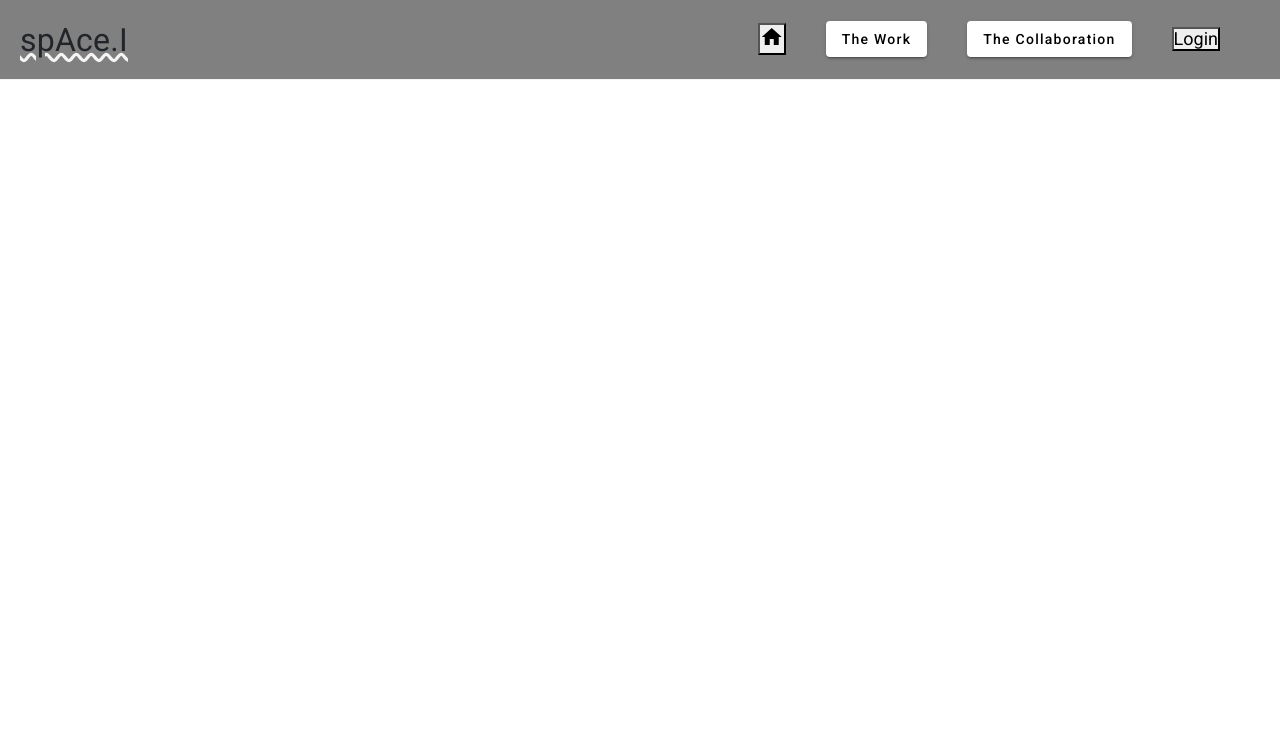
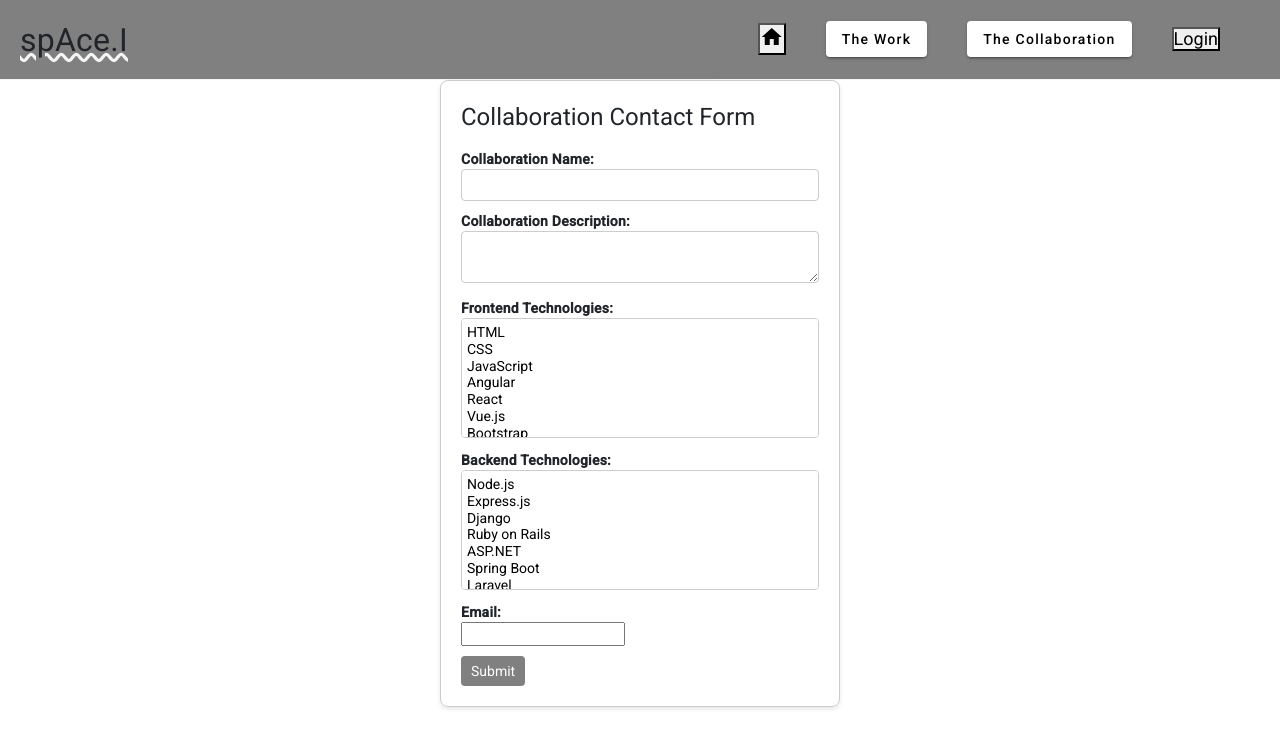
Before and after one commit to chanduvarmak/spAce.I-SPA, an Angular app: page /collabcom in a window 1280 px wide. Before the commit this address led to /. Shown: the top 748 px of the page. Built offline with nearby package versions, Linux system fonts and the light colour scheme.

Commit message:
Created new component for collaboration form.

```diff
--- a/src/app/app-routing.module.ts
+++ b/src/app/app-routing.module.ts
@@ -13,6 +13,7 @@ import { ProjectdetailsComponent } from './projectdetails/projectdetails.compone
 import { ThanksComponent } from './thanks/thanks.component';
 import { TestingComponent } from './testing/testing.component';
 import { ContactComponent } from './contact/contact.component';
+import { CollabcommComponent } from './collabcomm/collabcomm.component';
 const routes: Routes = [
   // { path: 'header', component: HeaderComponent },
   // { path: 'home', component: HomeComponent },
@@ -35,6 +36,7 @@ const routes: Routes = [
   { path: 'thanks', component: ThanksComponent },
   { path: 'test', component: TestingComponent },
   { path: 'contact', component: ContactComponent },
+  { path: 'collabcom', component: CollabcommComponent },
 ];
 
 @NgModule({
--- a/src/app/app.module.ts
+++ b/src/app/app.module.ts
@@ -27,6 +27,7 @@ import { TestingComponent } from './testing/testing.component';
 import { ContactComponent } from './contact/contact.component';
 import { ToastrModule } from 'ngx-toastr';
 import { ToastrService } from 'ngx-toastr';
+import { CollabcommComponent } from './collabcomm/collabcomm.component';
 
 @NgModule({
   declarations: [
@@ -44,6 +45,7 @@ import { ToastrService } from 'ngx-toastr';
     ThanksComponent,
     TestingComponent,
     ContactComponent,
+    CollabcommComponent,
   ],
   imports: [
     BrowserModule,
--- /dev/null
+++ b/src/app/collabcomm/collabcomm.component.css
@@ -0,0 +1,68 @@
+.container {
+    width: 400px;
+    margin: 0 auto;
+    border: 1px solid #ccc;
+    border-radius: 8px;
+    padding: 20px;
+    box-shadow: 0 2px 4px rgba(0, 0, 0, 0.1);
+    animation: slideIn 0.5s ease-in-out;
+  }
+  form {
+    max-width: 400px;
+    margin: 0 auto;
+  }
+
+  label {
+    display: block;
+    margin-top: 10px;
+    font-weight: bold;
+  }
+
+  input[type="text"],
+  textarea {
+    width: 100%;
+    padding: 5px;
+    border: 1px solid #ccc;
+    border-radius: 4px;
+    box-sizing: border-box;
+  }
+
+  select {
+    width: 100%;
+    height: 120px;
+    padding: 5px;
+    border: 1px solid #ccc;
+    border-radius: 4px;
+    box-sizing: border-box;
+    overflow-y: scroll;
+    resize: none;
+  }
+
+  button {
+    margin-top: 10px;
+    padding: 5px 10px;
+    background-color: gray;
+    color: white;
+    border: none;
+    border-radius: 4px;
+    cursor: pointer;
+  }
+
+  button:hover {
+    background-color: black;
+  }
+
+  .error-message {
+    color: red;
+    margin-top: 5px;
+  }
+  @keyframes slideIn {
+    0% {
+      opacity: 0;
+      transform: translateY(-20px);
+    }
+    100% {
+      opacity: 1;
+      transform: translateY(0);
+    }
+  }
--- /dev/null
+++ b/src/app/collabcomm/collabcomm.component.html
@@ -0,0 +1,108 @@
+<div class="container">
+  <link rel="stylesheet" href="./collabcomm.component.css" />
+  <h1>Collaboration Contact Form</h1>
+  <form [formGroup]="collabForm" (ngSubmit)="onSubmit()">
+    <label for="CollaborationName">Collaboration Name:</label>
+    <input type="text" id="CollaborationName" formControlName="name" />
+    <div
+      class="error-message"
+      *ngIf="
+      collabForm.get('name')?.invalid && collabForm.get('name')?.touched
+      "
+    >
+      Please enter a valid Collaboration name.
+    </div>
+
+    <label for="CollaborationDescription">Collaboration Description:</label>
+    <textarea id="CollaborationDescription" formControlName="description"></textarea>
+    <div
+      class="error-message"
+      *ngIf="
+      collabForm.get('description')?.invalid &&
+      collabForm.get('description')?.touched
+      "
+    >
+      Please enter a valid Collaboration description.
+    </div>
+
+    <label for="frontendTechnologies">Frontend Technologies:</label>
+    <select
+      multiple
+      id="frontendTechnologies"
+      (change)="addFrontendTechnology($event)"
+    >
+      <option
+        *ngFor="let technology of frontendTechnologies"
+        [value]="technology"
+      >
+        {{ technology }}
+      </option>
+    </select>
+    <div
+      class="error-message"
+      *ngIf="
+      collabForm.get('frontendTechnologies')?.invalid &&
+      collabForm.get('frontendTechnologies')?.touched
+      "
+    >
+      Please select at least one frontend technology.
+    </div>
+    <div
+      *ngFor="
+        let technology of frontendTechnologiesFormArray.controls;
+        let i = index
+      "
+    >
+      <span>{{ technology.value }}</span>
+      <button type="button" (click)="removeFrontendTechnology(i)">
+        Remove
+      </button>
+    </div>
+
+    <label for="backendTechnologies">Backend Technologies:</label>
+    <select
+      multiple
+      id="backendTechnologies"
+      (change)="addBackendTechnology($event)"
+    >
+      <option
+        *ngFor="let technology of backendTechnologies"
+        [value]="technology"
+      >
+        {{ technology }}
+      </option>
+    </select>
+    <div
+      class="error-message"
+      *ngIf="
+      collabForm.get('backendTechnologies')?.invalid &&
+      collabForm.get('backendTechnologies')?.touched
+      "
+    >
+      Please select at least one backend technology.
+    </div>
+    <div
+      *ngFor="
+        let technology of backendTechnologiesFormArray.controls;
+        let i = index
+      "
+    >
+      <span>{{ technology.value }}</span>
+      <button type="button" (click)="removeBackendTechnology(i)">Remove</button>
+    </div>
+    <label for="email">Email:</label>
+    <input type="email" id="email" formControlName="email" />
+    <div
+      class="error-message"
+      *ngIf="
+      collabForm.get('email')?.invalid && collabForm.get('email')?.touched
+      "
+    >
+      Please enter a valid email address.
+    </div>
+    <br />
+    <button type="submit" [disabled]="collabForm.invalid">Submit</button>
+  </form>
+</div>
+
+<!-- routerLink="/thanks" -->
--- /dev/null
+++ b/src/app/collabcomm/collabcomm.component.ts
@@ -0,0 +1,107 @@
+import { HttpClient } from '@angular/common/http';
+import { Component } from '@angular/core';
+import { FormGroup, FormBuilder, Validators, FormControl, FormArray } from '@angular/forms';
+interface Research {
+  name: string;
+  email: string;
+  description: string;
+  frontendTechnologies: string[];
+  backendTechnologies: string[];
+}
+@Component({
+  selector: 'app-collabcomm',
+  templateUrl: './collabcomm.component.html',
+  styleUrls: ['./collabcomm.component.css'],
+})
+export class CollabcommComponent {
+ collabForm: FormGroup;
+  frontendTechnologies: string[] = [
+    'HTML',
+    'CSS',
+    'JavaScript',
+    'Angular',
+    'React',
+    'Vue.js',
+    'Bootstrap',
+    'Tailwind CSS',
+    // Add more frontend technologies here
+  ];
+
+  backendTechnologies: string[] = [
+    'Node.js',
+    'Express.js',
+    'Django',
+    'Ruby on Rails',
+    'ASP.NET',
+    'Spring Boot',
+    'Laravel',
+    'Flask',
+    // Add more backend technologies here
+  ];
+
+  constructor(private http: HttpClient) {
+    this.collabForm = new FormGroup({
+      name: new FormControl('', Validators.required),
+      email: new FormControl('', [Validators.required, Validators.email]),
+      description: new FormControl('', Validators.required),
+      frontendTechnologies: new FormArray([], Validators.required),
+      backendTechnologies: new FormArray([], Validators.required),
+    });
+  }
+
+  ngOnInit() {
+    // Add additional form controls or perform other initialization tasks
+  }
+
+  get frontendTechnologiesFormArray() {
+    return this.collabForm.get('frontendTechnologies') as FormArray;
+  }
+
+  get backendTechnologiesFormArray() {
+    return this.collabForm.get('backendTechnologies') as FormArray;
+  }
+
+  addFrontendTechnology(event: any) {
+    const selectedTechnology = event.target.value;
+    this.frontendTechnologiesFormArray.push(
+      new FormControl(selectedTechnology)
+    );
+  }
+
+  removeFrontendTechnology(index: number) {
+    this.frontendTechnologiesFormArray.removeAt(index);
+  }
+
+  addBackendTechnology(event: any) {
+    const selectedTechnology = event.target.value;
+    this.backendTechnologiesFormArray.push(new FormControl(selectedTechnology));
+  }
+
+  removeBackendTechnology(index: number) {
+    this.backendTechnologiesFormArray.removeAt(index);
+  }
+
+  onSubmit() {
+    // Access form data here and perform further actions
+    if (this.collabForm.valid) {
+      const researchData: Research = this.collabForm.value;
+
+      this.http
+        .post<Research>(' http://localhost:3000/contactus', researchData)
+        .subscribe(
+          (response) => {
+            console.log('Data saved successfully!', response);
+            // Perform any other desired actions upon success
+          },
+          (error) => {
+            console.error('Error saving data:', error);
+            // Handle error accordingly
+          }
+        );
+      console.log(this.collabForm.value);
+      this.collabForm.reset();
+      this.collabForm.markAsPristine();
+      this.collabForm.markAsUntouched();
+    }
+  }
+}
--- a/src/app/commercial/commercial.component.css
+++ b/src/app/commercial/commercial.component.css
@@ -40,15 +40,21 @@ p {
   height: 200px;
   overflow: auto;
   margin-left: 15px;
+}
 
+.data {
+  margin-left: 30px;
+}
+.project {
+  margin-left: 30px;
 }
 table {
   width: 100%;
   border-collapse: collapse;
 }
-.thead {
+/* .thead {
   position: fixed;
-}
+} */
 h2 {
   text-align: center;
 }
--- a/src/app/commercial/commercial.component.ts
+++ b/src/app/commercial/commercial.component.ts
@@ -15,13 +15,24 @@ export class CommercialComponent {
   newUser: any = {};
   selectedUser: any = {};
   showUserTable: boolean = true;
+  jsonData: any[] = [];
+
+  showData: boolean = false;
 
   constructor(
     private userService: CrudService,
-    private toastr: ToastrService
+    private toastr: ToastrService,
+    private http: HttpClient
   ) {}
   ngOnInit() {
     this.loadUsers();
+    this.http.get<any[]>('http://localhost:3000/contactus').subscribe((data) => {
+      this.jsonData = data;
+      console.log(this.jsonData);
+    });
+  }
+  toggleData() {
+    this.showData = !this.showData;
   }
   toggleUserTable() {
     this.showUserTable = !this.showUserTable;
--- a/src/app/contact/contact.component.html
+++ b/src/app/contact/contact.component.html
@@ -53,6 +53,6 @@
         </label>
       </div>
     </div>
-    <button type="submit">Submit</button>
+    <button type="submit" routerLink="/thanks">Submit</button>
   </form>
 </div>
--- a/src/app/contact/contact.component.ts
+++ b/src/app/contact/contact.component.ts
@@ -1,4 +1,5 @@
 import { Component } from '@angular/core';
+import { Router } from '@angular/router';
 
 @Component({
   selector: 'app-contact',
@@ -6,6 +7,7 @@ import { Component } from '@angular/core';
   styleUrls: ['./contact.component.css'],
 })
 export class ContactComponent {
+
   formData = {
     companyName: '',
     companyEmail: '',
@@ -16,9 +18,12 @@ export class ContactComponent {
     },
   };
 
+
   cities = ['india', 'singapore', 'pakistan']; //we can add many cities as per our requests
 
   submitForm() {
     console.log(this.formData);
+    // alert('successfully details submitted');
+
   }
 }
--- a/src/app/header/header.component.html
+++ b/src/app/header/header.component.html
@@ -66,7 +66,7 @@
         <button mat-menu-item routerLink="/contactus">.net</button>
       </mat-menu>
       <mat-menu #tc2="matMenu">
-        <button mat-menu-item routerLink="./contactus">contact</button>
+        <button mat-menu-item routerLink="/collabcom">contact</button>
         <!-- <button mat-menu-item>work</button>
         <button mat-menu-item>technologies</button> -->
       </mat-menu>
```
Also changed, not shown: src/app/commercial/commercial.component.html (+25 -2 lines), 1 other file (tests, documents, lock files or other folders).
